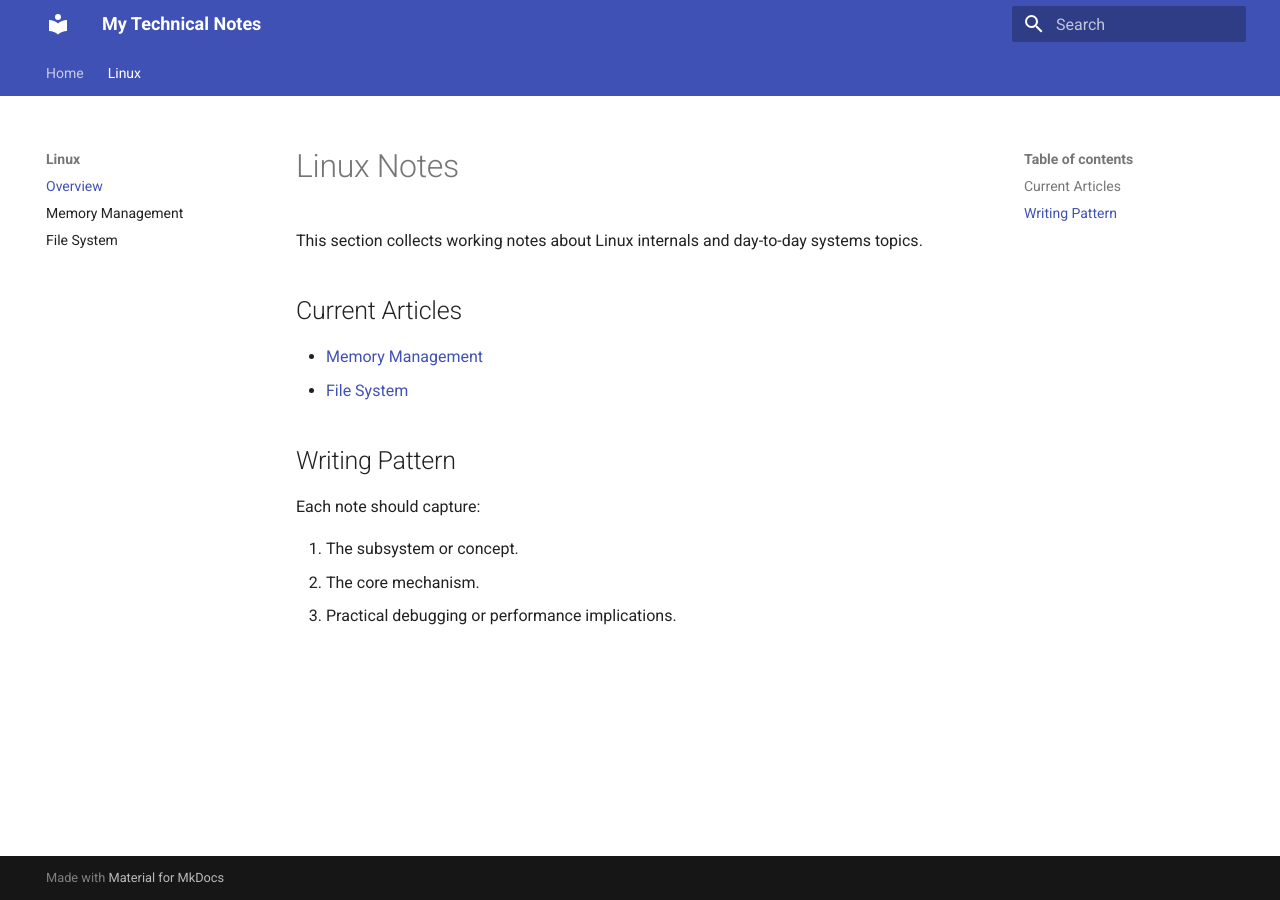
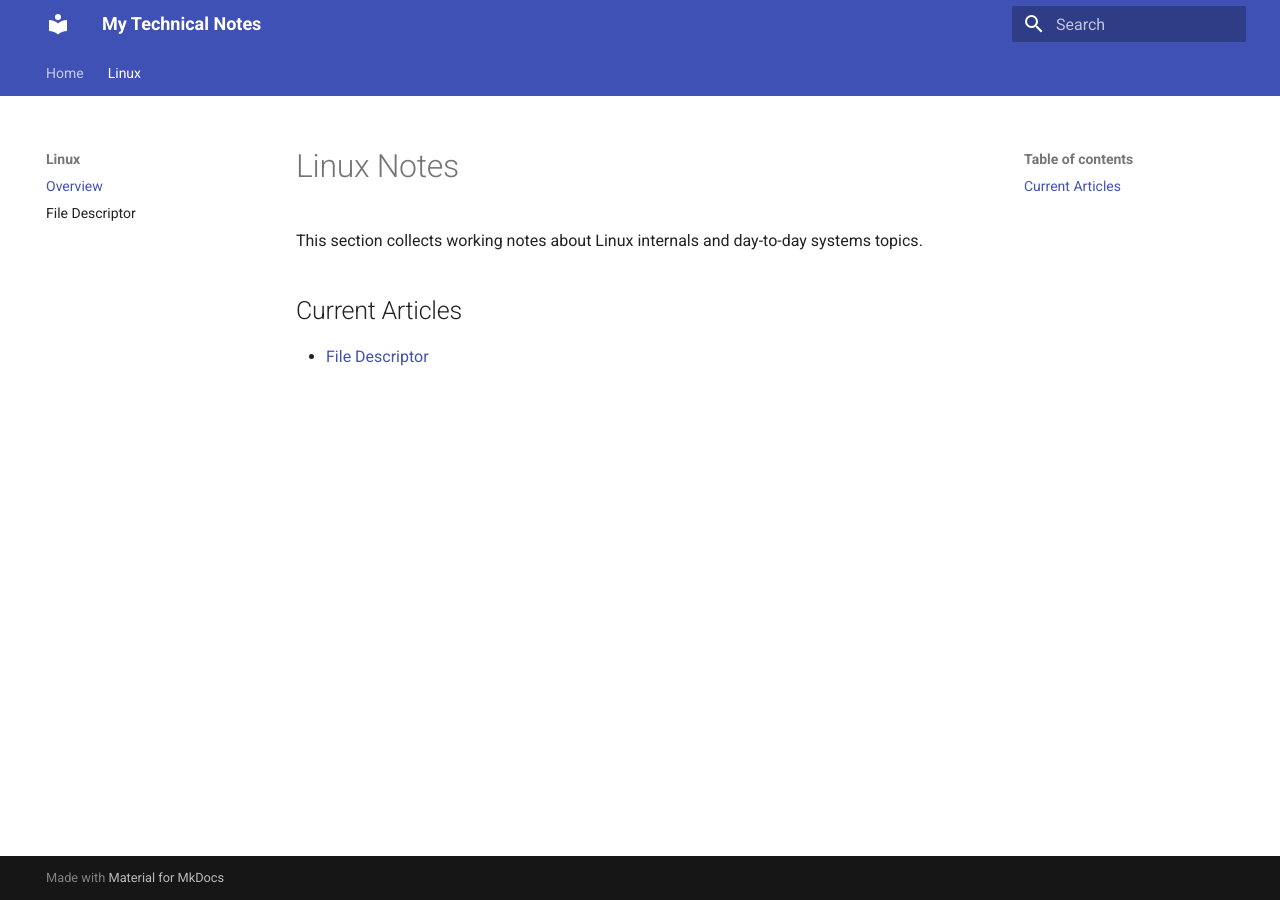
Before and after one commit to minm15/minm15.github.io, an MkDocs documentation site: the page built from docs/linux/index.md, in a window 1280 px wide. Built offline with MkDocs 1.6.1 and Material for MkDocs 9.7.7, drawn with Linux system fonts in a browser that asks for light colours.

Commit message:
add the file descriptor note

```diff
--- a/docs/linux/index.md
+++ b/docs/linux/index.md
@@ -4,13 +4,4 @@ This section collects working notes about Linux internals and day-to-day systems
 
 ## Current Articles
 
-- [Memory Management](memory-management.md)
-- [File System](file-system.md)
-
-## Writing Pattern
-
-Each note should capture:
-
-1. The subsystem or concept.
-2. The core mechanism.
-3. Practical debugging or performance implications.
+- [File Descriptor](file-descriptor.md)
--- a/mkdocs.yml
+++ b/mkdocs.yml
@@ -13,8 +13,7 @@ nav:
   - Home: index.md
   - Linux:
       - Overview: linux/index.md
-      - Memory Management: linux/memory-management.md
-      - File System: linux/file-system.md
+      - File Descriptor: linux/file-descriptor.md
 
 markdown_extensions:
   - admonition
```
Also changed, not shown: docs/index.md (+0 -16 lines), docs/linux/file-descriptor.md (added, +92 -0 lines), docs/assets/images/linux/file_descriptor_table.png (added).
